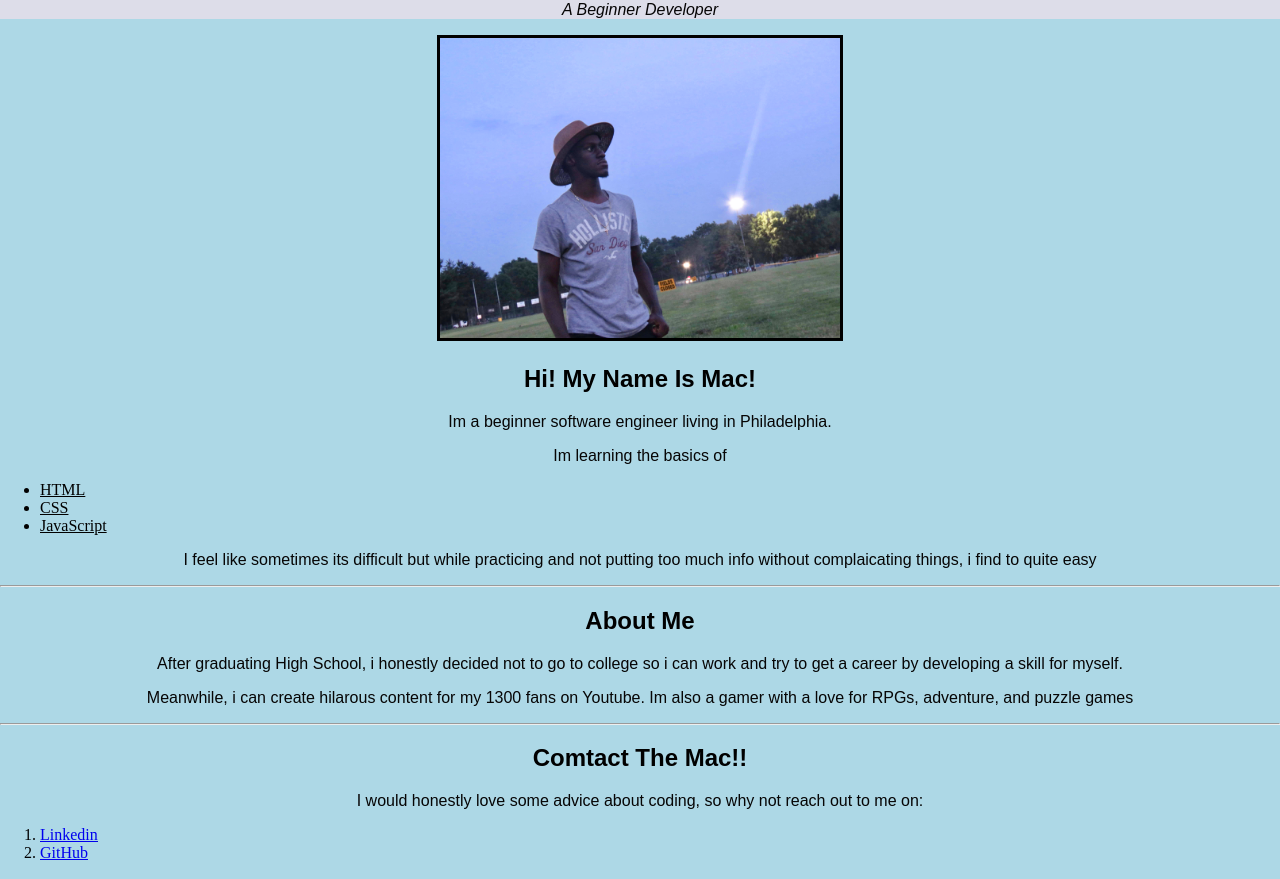
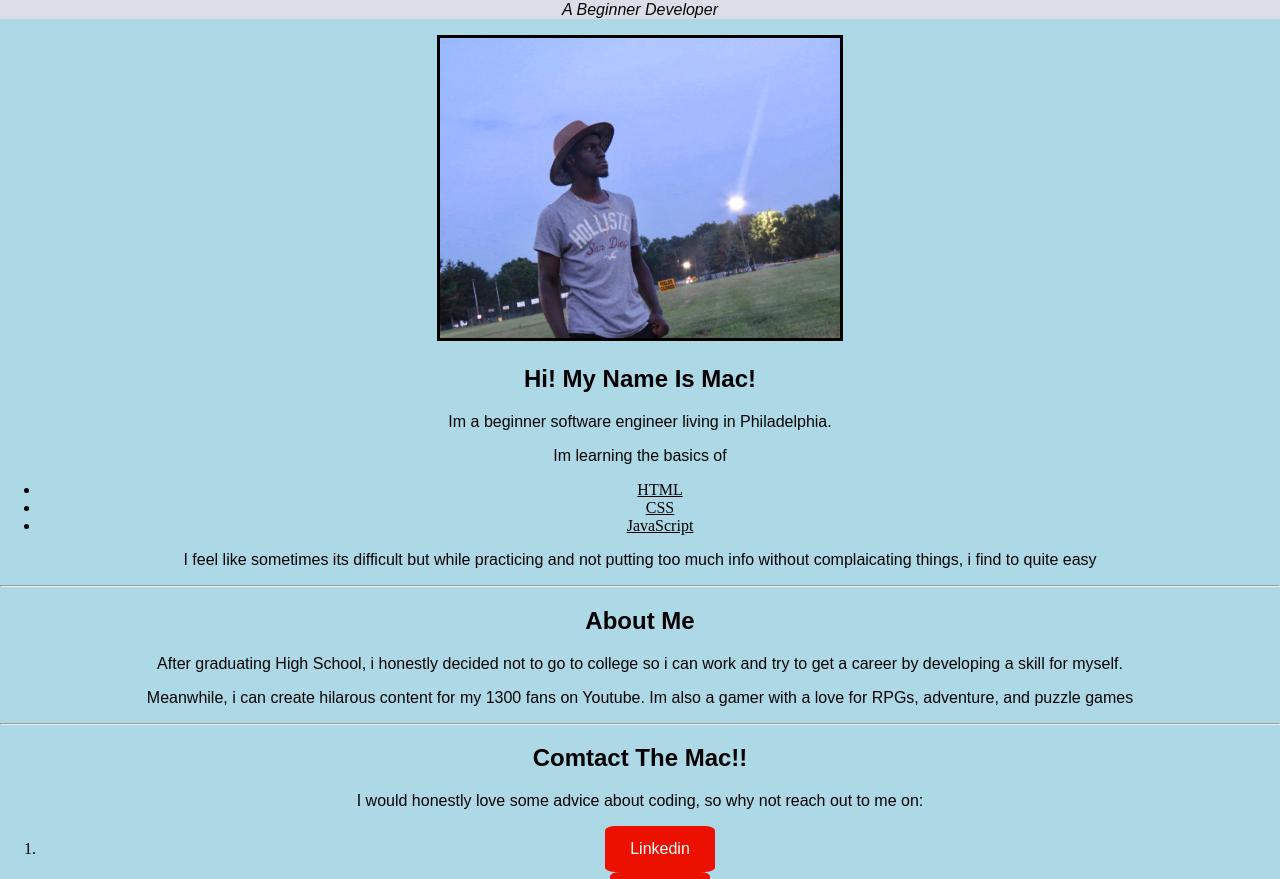
Before and after one commit to MacIsLyfe/Portfolio, a plain HTML site: page index.html in a window 1280 px wide. Shown: the part 79-958 px from the top of the page. Drawn offline with Linux system fonts and the light colour scheme; a script that the page names is missing.

Commit message:
Update style.css

```diff
--- a/style.css
+++ b/style.css
@@ -1,11 +1,14 @@
+/* this is the overall layout for the page*/
 html, body {
   height: 100%;
   width: 100%;
   background-color: lightblue;
   margin: auto;
-  border-top: 10px, 0 0
+  padding: 10px
+  border-top: 10px, 0, 0
 }
 
+/*This concept for h1 h2 and p keeping it centered and neat*/
 h1{
   text-align: center;
   text-decoration: underline;
@@ -21,8 +24,10 @@ p{
   text-align: center;
   color: #060505;
   font-family: fantasy;
+  font:
 }
 
+/* I decided to put grey background for the header and footer for a more decorative seperation */
 .background{
   background-color:#dddde9;
   box-sizing: border-box;
@@ -32,13 +37,55 @@ div{
   text-align: center;
 }
 
+
 .list{
-text-align: left;
+text-align: center;
 text-decoration: underline;
 }
 
+/*All the images have this same format*/
 img{
   max-width: 100%
   height: auto;
   border: 3px solid black
 }
+
+
+
+/* unvisited link */
+a:link {
+  background-color: #eb1000;
+  color: white;
+  padding: 14px 25px;
+  text-align: center;
+  text-decoration: none;
+  display: inline-block;
+  border-radius: 10%
+}
+
+/* visited link */
+a:visited {
+  background-color: purple;
+  color: white;
+  padding: 14px 25px;
+  text-align: center;
+  text-decoration: none;
+  display: inline-block;
+}
+
+/* mouse over link */
+a:hover {
+  background-color: blue;
+}
+
+/* selected link */
+a:active {
+  background-color: cyan;
+}
+
+a{
+  padding: 25px;
+  text-align: center;
+  font-family: sans-serif;
+
+}
```
